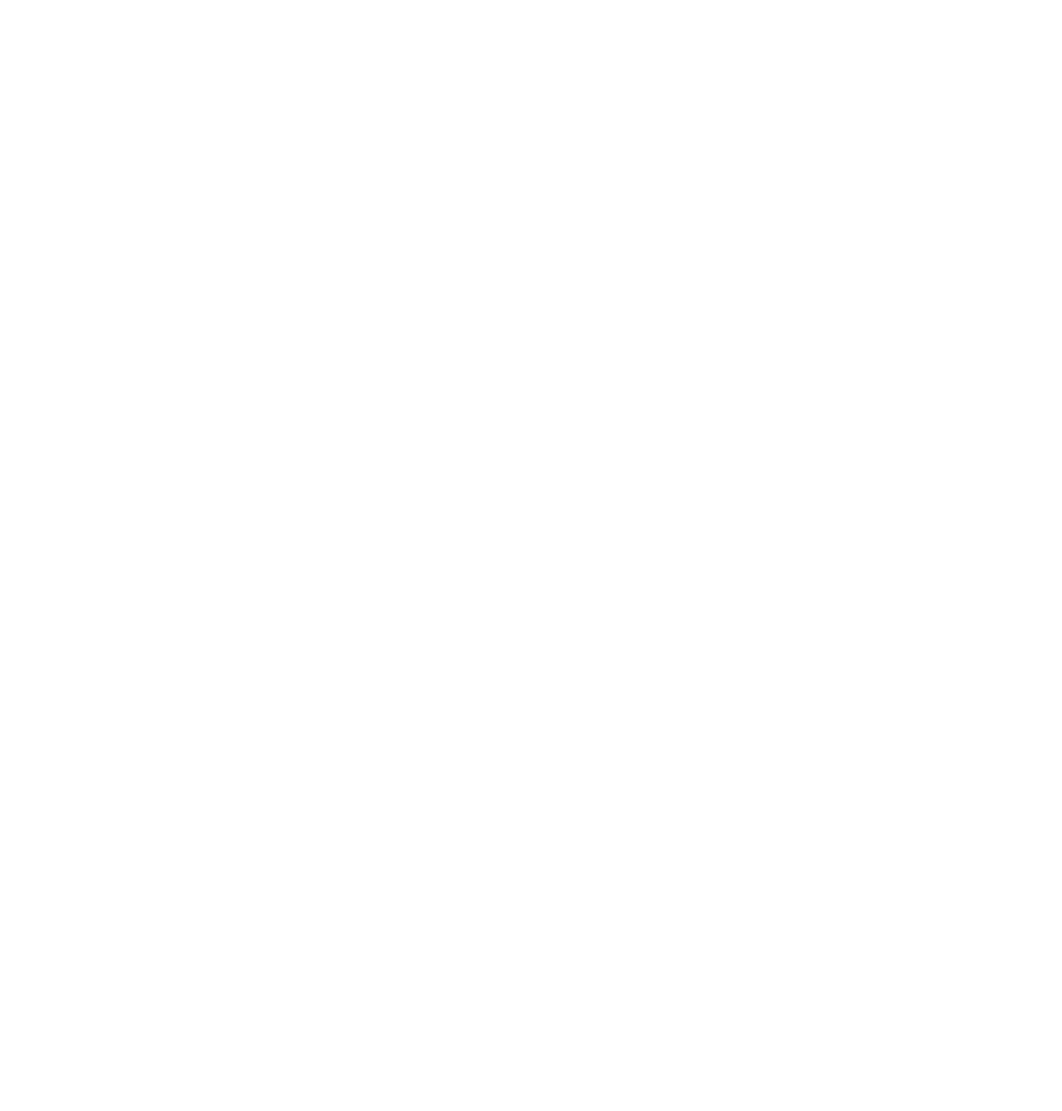
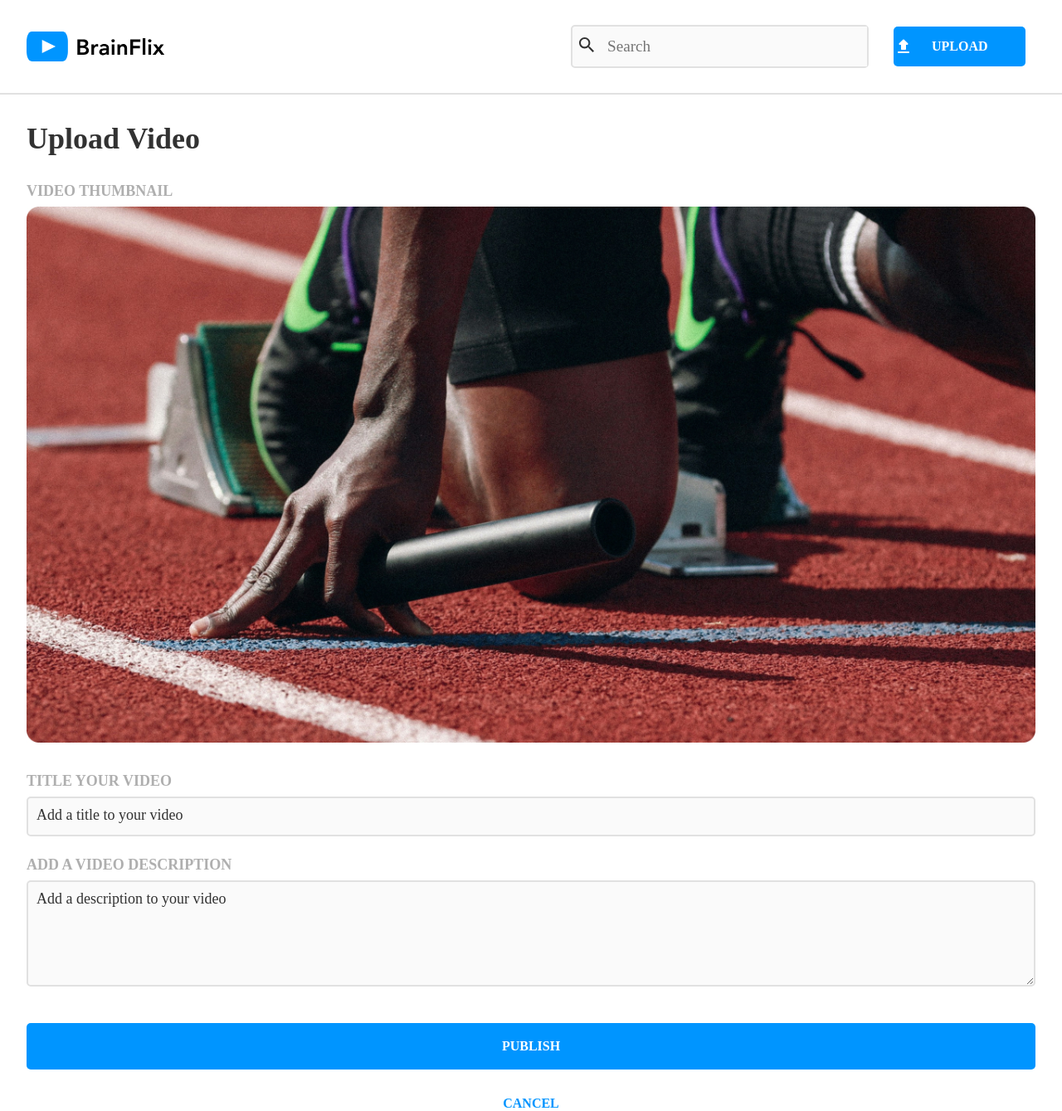
Before and after one commit to cscrim/courtney-scrimshaw-brainflix, a React (Vite) app: page /uploads in a window 1280 px wide. Before the commit this address had no page. Shown: the whole page at 83% size. Before the commit the page ends 800 px from the top, so only its background shows below. Built offline with nearby package versions, Linux system fonts and the light colour scheme; a web font is replaced by a local one.

Commit message:
create upload form component and styling

```diff
--- a/src/App.jsx
+++ b/src/App.jsx
@@ -1,5 +1,8 @@
 import Home from './pages/Home/Home';
-import { BrowserRouter, Routes, Route } from 'react-router-dom';
+import Uploads from './pages/Uploads/Uploads';
+import { BrowserRouter, Routes, Route, Link } from 'react-router-dom';
+import { useEffect, useState } from 'react';
+import axios from 'axios';
 
 
 function App() {
@@ -8,6 +11,7 @@
     <BrowserRouter>
     <Routes>
       <Route path ="/" element = {<Home />} />
+      <Route path ="/uploads" element = {<Uploads />} />
     </Routes>
     </BrowserRouter>
 
--- a/src/components/Header/Header.jsx
+++ b/src/components/Header/Header.jsx
@@ -2,6 +2,7 @@
 import userAvatar from '../../assets/images/Mohan-muruge.jpg';
 import searchIcon from '../../assets/images/search.svg';
 import uploadIcon from '../../assets/images/upload.svg';
+import { Link } from 'react-router-dom';
 import './Header.scss';
 
 function Header({ myHandlerFunction }) {
@@ -29,11 +30,23 @@
             <img src={userAvatar} alt="user avatar" />
         </div>
         </div>
-        <div className="header__button">
+        {/* <div className="header__button">
       <button onClick={myHandlerFunction}>
+
         <img src={uploadIcon} alt="upload icon" className="upload-icon" />
         <span>UPLOAD</span></button>
+      </div> */}
+
+      <div className = "header__button">
+        <Link to="/uploads" className="header__upload">
+        <img src={uploadIcon} alt="upload icon" classname="upload-icon" />
+        <span>UPLOAD</span>
+        </Link>
       </div>
+
+
+
+
       {/* <div className="header__avatar-tablet">
         <img src={userAvatar} alt="user avatar tablet and desktop" />
       </div> */}
--- a/src/components/Header/Header.scss
+++ b/src/components/Header/Header.scss
@@ -114,7 +114,7 @@
             width: 15%;
         }
 
-        button {
+        .header__upload {
             width: 87%;
             height: 3rem;
             color: white;
@@ -127,6 +127,7 @@
             display: flex;
             justify-content: center;
             align-items: center;
+            text-decoration: none;
 
             img {
                 margin-right: 0.5rem;
--- /dev/null
+++ b/src/components/UploadForm/UploadForm.jsx
@@ -0,0 +1,47 @@
+import './UploadForm.scss';
+import { Link } from 'react-router-dom';
+import uploadImg from '../../assets/images/Upload-video-preview.jpg';
+
+
+function UploadForm() {
+  return (
+    <div className="upload-form__container">
+        <div className="upload__title-image">
+        <h2>
+            Upload Video
+        </h2>
+        <div className="upload__img">
+            <h3>
+                VIDEO THUMBNAIL
+            </h3>
+            <img src={uploadImg} alt="thumbnail-img" className="upload-thumbnail" />
+        </div>
+        </div>
+
+        <div className="upload__form-container">
+            <form className="form">
+                <div className="form__title">
+                    <label for="videoTitle">TITLE YOUR VIDEO</label>
+                    <input type="text" id="videoTitle" name="videoTitle" placeholder="Add a title to your video" />
+                </div>
+                <div className="form__description">
+                    <label for="videoDescription">ADD A VIDEO DESCRIPTION</label>
+                    <textarea id="videoDescription" name="videoDescription" placeholder="Add a description to your video"></textarea>
+
+                </div>
+                <div className="form__buttons">
+                    <button type="submit" className="publish-button">
+                        PUBLISH
+                    </button>
+                    <Link to="/" className="cancel-button">CANCEL</Link>
+
+                </div>
+            </form>
+
+        </div>
+
+    </div>
+  );
+}
+
+export default UploadForm
--- /dev/null
+++ b/src/components/UploadForm/UploadForm.scss
@@ -0,0 +1,115 @@
+@use '../../styles/partials/variables' as *;
+
+.upload__title-image {
+    border-top: 2px solid $secondary-grey;
+    display: flex;
+    flex-direction: column;
+    padding-left: 2rem;
+    padding-right: 2rem;
+
+    h2 {
+        margin-top: 2rem;
+        font-size: 2.25rem;
+        font-weight: 700;
+        color: $primary-black;
+        padding-bottom: 2rem;
+    }
+
+    .upload__img {
+        h3 {
+            font-size: 1.125rem;
+            font-weight: 600;
+            color: $primary-grey;
+            margin-bottom: 0.5rem;
+        }
+
+        .upload-thumbnail {
+            width: 100%;
+            height: auto;
+
+        }
+    }
+}
+
+.upload__form-container {
+    display: flex;
+    flex-direction: column;
+    padding: 0 2rem 0 2rem;
+
+    .form {
+        display: flex;
+        flex-direction: column;
+        margin-top: 2rem;
+
+        &__title,
+        &__description {
+            margin-bottom: 1.5rem;
+
+            label {
+               display: block;
+               margin-bottom: 0.5rem;
+               color: $primary-grey;
+               font-weight: 600;
+               font-size: 1.125rem;
+            }
+
+            input {
+                width: 100%;
+                height:3rem;
+                background: $secondary-white;
+                border-radius: .3125rem;
+                border: 2px solid $secondary-grey;
+
+                &::placeholder {
+                    font-size: 1.125rem;
+                    padding-left: 0.5rem;
+                    color: $primary-black;
+                }
+
+            }
+
+            textarea {
+                width: 100%;
+                height: 8rem;
+                background: $secondary-white;
+                border-radius: .3125rem;
+                border: 2px solid $secondary-grey;
+
+                &::placeholder {
+                    font-size: 1.125rem;
+                    padding-left: 0.5rem;
+                    padding-top: 0.5rem;
+                    color: $primary-black;
+                }
+            }
+        }
+    }
+}
+
+.form__buttons {
+    display: flex;
+    flex-direction: column;
+    justify-content: center;
+    align-items: center;
+    gap: 2rem;
+    margin-top: 1rem;
+
+    .publish-button {
+        width: 100%;
+        height: 3.5rem;
+        color: $primary-white;
+        background-color: $primary-blue;
+        border-radius: .3125rem;
+        border: none;
+        font-size: 1rem;
+        font-weight: 600;
+    }
+
+    .cancel-button {
+        text-decoration: none;
+        color: $primary-blue;
+        font-weight: 600;
+        font-size: 1rem;
+    }
+
+}
--- a/src/pages/Home/Home.jsx
+++ b/src/pages/Home/Home.jsx
@@ -1,4 +1,5 @@
 import { useState } from 'react';
+import { useNavigate } from 'react-router-dom';
 import Header from '../../components/Header/Header';
 import HeroVideo from '../../components/HeroVideo/HeroVideo';
 import Hero from '../../components/Hero/Hero';
--- a/src/pages/Uploads/Uploads.jsx
+++ b/src/pages/Uploads/Uploads.jsx
@@ -0,0 +1,15 @@
+import './Uploads.scss';
+import Header from '../../components/Header/Header';
+import UploadForm from '../../components/UploadForm/UploadForm';
+
+
+function Uploads() {
+  return (
+    <>
+    <Header />
+    <UploadForm />
+    </>
+  )
+}
+
+export default Uploads
```
Also changed, not shown: src/assets/images/Upload-video-preview.jpg (added).
